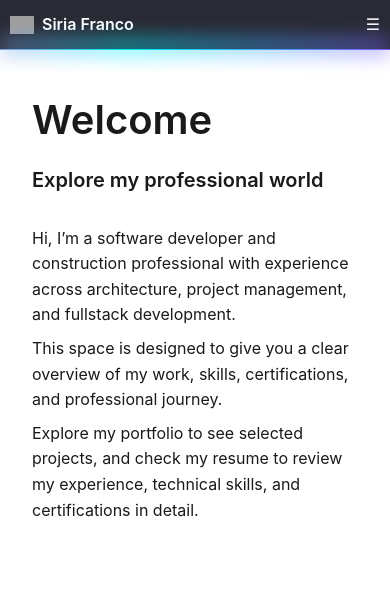
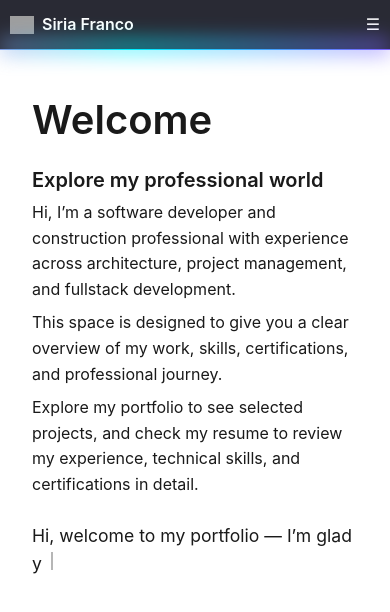
Before and after one commit to siriFranco/siriafranco-portfolio, an Angular app: page /home in a window 390 px wide. Shown: the top 612 px of the page. Built offline with nearby package versions, Linux system fonts and the light colour scheme; grey boxes are pictures that could not be loaded.

Commit message:
fix: home review with animation md

```diff
--- a/src/app/app-routing.module.ts
+++ b/src/app/app-routing.module.ts
@@ -51,8 +51,8 @@ const routes: Routes = [
 @NgModule({
   imports: [
     RouterModule.forRoot(routes, {
-      anchorScrolling: 'enabled',          // 🔥 clave
-      scrollPositionRestoration: 'enabled' // 🔥 opcional pero recomendado
+      anchorScrolling: 'enabled',
+      scrollPositionRestoration: 'enabled'
     })
   ],
   exports: [RouterModule]
--- a/src/app/features/home/config/home.config.ts
+++ b/src/app/features/home/config/home.config.ts
@@ -1,10 +1,14 @@
 import { AppMode } from 'src/app/shared/constants/app.constants';
 
 export type HomeGreeting = {
+  intro?: string;
   title: string;
   subtitle: string;
   description?: string[];
 };
+
+const GLOBAL_INTRO =
+  'Hi, welcome to my website — glad you’re here. This space is designed to give you a clear and honest view of my work, mindset, and professional journey.';
 
 export const HOME_CONFIG: Partial<Record<AppMode, HomeGreeting>> = {
     home: {
@@ -24,6 +28,16 @@ export const HOME_CONFIG: Partial<Record<AppMode, HomeGreeting>> = {
         'I specialize in fullstack development, working across frontend interfaces, backend systems, and API integrations.',
         'My focus is on writing clean, maintainable code and building systems that are performant and scalable.',
         'Explore my projects to see real implementations of modern web applications and technical solutions.'
+    ]
+    },
+
+    'dev-pm': {
+    title: 'Technical Project Manager',
+    subtitle: 'Bridging technology and execution',
+    description: [
+        'I combine my background in software development with project management to lead technical initiatives from planning to delivery.',
+        'I work coordinating teams, managing timelines, and ensuring that technical decisions align with business goals.',
+        'My focus is on communication, execution, and delivering scalable solutions while keeping projects on track.'
     ]
     },
 
--- a/src/app/features/home/pages/home/home.component.html
+++ b/src/app/features/home/pages/home/home.component.html
@@ -1,25 +1,31 @@
 <section class="home">
 
-  <!-- 👤 HERO / ABOUT (equivalente a job header) -->
   <div class="home__header">
 
-    <div class="home__meta">
+    <!-- 🧠 Columna izquierda (contenido principal) -->
+    <div class="home__left">
+
+      <div class="home__meta anim-reveal" [class.visible]="contentVisible">
         <h1>{{ homeConfig.title }}</h1>
+
         <h3 class="home__subtitle">
           {{ homeConfig.subtitle }}
         </h3>
+
+        <p *ngFor="let line of homeConfig.description">
+          {{ line }}
+        </p>
       </div>
 
     </div>
 
-  <br>
-
-  <!-- 🧭 DESCRIPTION (equivalente a job descriptions) -->
-  <div class="home__content">
-
-    <p *ngFor="let line of homeConfig.description">
-      {{ line }}
+    <!-- 👋 Columna derecha (intro + typing) -->
+    <div class="home__intro-wrapper">
+      <p class="home__intro anim-delayed" [class.visible]="introVisible">
+        {{ displayedIntro }}
+        <span class="cursor" *ngIf="isTyping"></span>
       </p>
+    </div>
 
   </div>
 
--- a/src/app/features/home/pages/home/home.component.scss
+++ b/src/app/features/home/pages/home/home.component.scss
@@ -0,0 +1,99 @@
+/* ==============================
+   🧱 Layout base
+============================== */
+.home {
+  display: flex;
+  flex-direction: column;
+  gap: 2rem;
+}
+
+/* ==============================
+   🧠 Header (2 columnas)
+============================== */
+.home__header {
+  display: grid;
+  grid-template-columns: 1fr 1fr;
+  gap: 3rem;
+  align-items: start;
+}
+
+/* ==============================
+   🧠 Columna izquierda
+============================== */
+.home__left {
+  display: flex;
+  flex-direction: column;
+}
+
+/* ==============================
+   🧠 Meta (title + subtitle + desc)
+============================== */
+.home__meta {
+  opacity: 0;
+  filter: blur(6px);
+
+  transition:
+    opacity 0.8s;
+}
+
+.home__meta.visible {
+  opacity: 1;
+  filter: blur(0);
+}
+
+
+/* ==============================
+   👋 Intro (derecha)
+============================== */
+.home__intro-wrapper {
+  display: flex;
+  align-items: center; /* 🔥 centrado vertical */
+  height: 100%;
+}
+
+.home__intro {
+  font-size: 1.1rem;
+  line-height: 1.6;
+  max-width: 520px;
+
+  opacity: 0;
+
+  transition: opacity 0.5s ease;
+  transition-delay: 0.6s;
+  /* 0.35 fade meta + buffer */
+
+  text-shadow: 0 0 8px rgba(255, 255, 255, 0.08);
+}
+
+.home__intro.visible {
+  opacity: 1;
+}
+
+/* ==============================
+   ⌨️ Cursor tipo Siri
+============================== */
+.cursor {
+  display: inline-block;
+  width: 2px;
+  height: 1em;
+  margin-left: 4px;
+  background: currentColor;
+
+  animation: blink 1s infinite;
+}
+
+@keyframes blink {
+  0%, 50%, 100% { opacity: 1; }
+  25%, 75% { opacity: 0; }
+}
+
+/* ==============================
+   📱 Responsive
+============================== */
+@media (max-width: 768px) {
+  .home__header {
+    grid-template-columns: 1fr;
+    gap: 1.5rem;
+  }
+
+}
--- a/src/app/features/home/pages/home/home.component.ts
+++ b/src/app/features/home/pages/home/home.component.ts
@@ -48,9 +48,49 @@ export class HomeComponent implements OnInit {
       isEstimator: this.isEstimator,
       isPM: this.isPM
     });
+
+    this.fullIntro = this.homeConfig.intro ?? '';
+    this.introVisible = true;
+    setTimeout(() => {
+      this.contentVisible = true;
+    }, 50);
+    setTimeout(() => {
+      this.isTyping = true;
+    }, 3500);
+    setTimeout(() => {
+      this.typeText();
+      }, 4000);
+
   }
 
-    get homeConfig() {
-    return HOME_CONFIG[this.mode] ?? HOME_CONFIG.home!;
+  get homeConfig() {
+    const config = HOME_CONFIG[this.mode] ?? HOME_CONFIG.home!;
+
+    return {
+      ...config,
+      intro: 'Hi, welcome to my portfolio — I’m glad you’re here. Feel free to explore and get a sense of how I think, build, and approach real-world projects.'
+    };
   }
+
+  displayedIntro = '';
+  fullIntro = '';
+  isTyping = false;
+
+  introVisible = false;
+  contentVisible = false;
+
+typeText() {
+  let i = 0;
+  const speed = 25;
+
+  const interval = setInterval(() => {
+    this.displayedIntro += this.fullIntro[i];
+    i++;
+
+    if (i >= this.fullIntro.length) {
+      clearInterval(interval);
+      this.isTyping = false;
+    }
+  }, speed);
 }
+}
--- a/src/app/features/resume/pages/workExperience/workExperience.component.ts
+++ b/src/app/features/resume/pages/workExperience/workExperience.component.ts
@@ -7,8 +7,7 @@ import {
   ModeExtension,
   getModeFromPath,
   getBaseMode,
-  getModeExtension,
-  resolveResumeRole
+  getModeExtension
 } from 'src/app/shared/constants/app.constants';
 
 import {
--- a/src/app/shared/constants/app.constants.ts
+++ b/src/app/shared/constants/app.constants.ts
@@ -69,13 +69,3 @@ export function getModeExtension(mode: AppMode): ModeExtension | null {
 }
 
 export type ResumeContentRole = BaseMode | 'pm';
-
-export function resolveResumeRole(extension: ModeExtension | null, base: BaseMode): ResumeContentRole {
-
-  if (!extension) return base;
-
-  // regla especial: est → pm
-  if (extension === 'est') return 'pm';
-
-  return extension;
-}
--- a/src/styles.scss
+++ b/src/styles.scss
@@ -6,3 +6,4 @@
 @import '../src/styles/base/layout';
 @import '../src/styles/components/tooltip';
 @import '../src/styles/components/cards-projects';
+@import '../src/styles/components/motions';
--- /dev/null
+++ b/src/styles/components/_motions.scss
@@ -0,0 +1,146 @@
+/* =========================================
+   🎬 MOTION SYSTEM
+   Centralized animation tokens & utilities
+========================================= */
+
+/* ==============================
+   🎯 TOKENS
+============================== */
+
+/* Durations */
+$motion-fast: 0.2s;
+$motion-medium: 0.4s;
+$motion-slow: 0.6s;
+$motion-xl: 1s;
+
+/* Easings */
+$ease-standard: ease;
+$ease-smooth: cubic-bezier(0.22, 1, 0.36, 1); // premium feel
+$ease-in: cubic-bezier(0.4, 0, 1, 1);
+$ease-out: cubic-bezier(0, 0, 0.2, 1);
+
+/* Delays */
+$delay-none: 0s;
+$delay-short: 0.2s;
+$delay-medium: 0.4s;
+$delay-long: 0.6s;
+
+
+/* ==============================
+   🧱 BASE UTILITIES
+============================== */
+
+/* Fade only */
+.anim-fade {
+  opacity: 0;
+  transition: opacity $motion-medium $ease-standard;
+}
+
+.anim-fade.visible {
+  opacity: 1;
+}
+
+
+/* Fade + blur (primary reveal) */
+.anim-reveal {
+  opacity: 0;
+  filter: blur(6px);
+
+  transition:
+    opacity $motion-slow $ease-smooth,
+    filter $motion-slow $ease-smooth;
+}
+
+.anim-reveal.visible {
+  opacity: 1;
+  filter: blur(0);
+}
+
+
+/* Delayed fade (secondary content) */
+.anim-delayed {
+  opacity: 0;
+
+  transition:
+    opacity $motion-medium $ease-standard;
+
+  transition-delay: $delay-medium;
+}
+
+.anim-delayed.visible {
+  opacity: 1;
+}
+
+
+/* ==============================
+   🎯 ADVANCED UTILITIES
+============================== */
+
+/* Fade + translate (subtle entrance) */
+.anim-rise {
+  opacity: 0;
+  transform: translateY(10px);
+
+  transition:
+    opacity $motion-medium $ease-smooth,
+    transform $motion-medium $ease-smooth;
+}
+
+.anim-rise.visible {
+  opacity: 1;
+  transform: translateY(0);
+}
+
+
+/* Scale in (micro interaction) */
+.anim-scale {
+  opacity: 0;
+  transform: scale(0.98);
+
+  transition:
+    opacity $motion-medium $ease-smooth,
+    transform $motion-medium $ease-smooth;
+}
+
+.anim-scale.visible {
+  opacity: 1;
+  transform: scale(1);
+}
+
+
+/* ==============================
+   ⌨️ TYPING / CURSOR
+============================== */
+
+.cursor {
+  display: inline-block;
+  width: 2px;
+  height: 1em;
+  margin-left: 4px;
+  background: currentColor;
+
+  animation: cursor-blink 1s infinite;
+}
+
+@keyframes cursor-blink {
+  0%, 50%, 100% { opacity: 1; }
+  25%, 75% { opacity: 0; }
+}
+
+
+/* ==============================
+   🎛 HELPERS
+============================== */
+
+/* Delay modifiers (optional utility classes) */
+.delay-short {
+  transition-delay: $delay-short !important;
+}
+
+.delay-medium {
+  transition-delay: $delay-medium !important;
+}
+
+.delay-long {
+  transition-delay: $delay-long !important;
+}
```
Also changed, not shown: 1 other file (tests, documents, lock files or other folders). Lines whose indentation alone changed are shown as unchanged.
